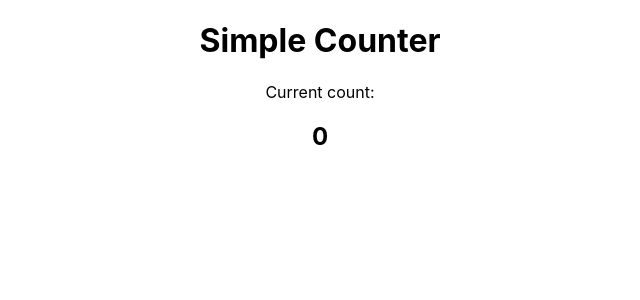
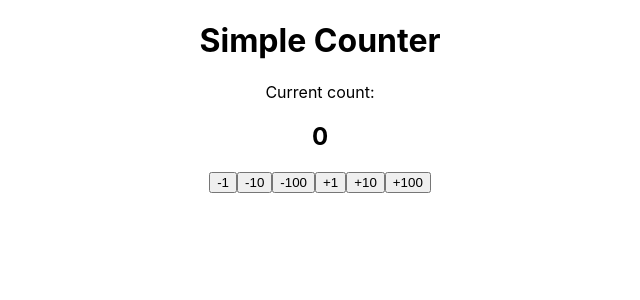
Before and after one commit to youngha-kkoti/counter, a React (Create React App) app: page / in a window 1280 px wide. Shown: the top 300 px of the page, without its empty margins (320-960 px from the left). Built offline with nearby package versions, Linux system fonts and the light colour scheme.

Commit message:
add Controller to App

```diff
--- a/src/App.js
+++ b/src/App.js
@@ -1,5 +1,6 @@
 import "./App.css";
 import Viewer from "./component/Viewer";
+import Controller from "./component/Controller";
 
 function App() {
   return (
@@ -8,6 +9,9 @@ function App() {
       <section>
         <Viewer />
       </section>
+      <section>
+        <Controller />
+      </section>
     </div>
   );
 }
```
